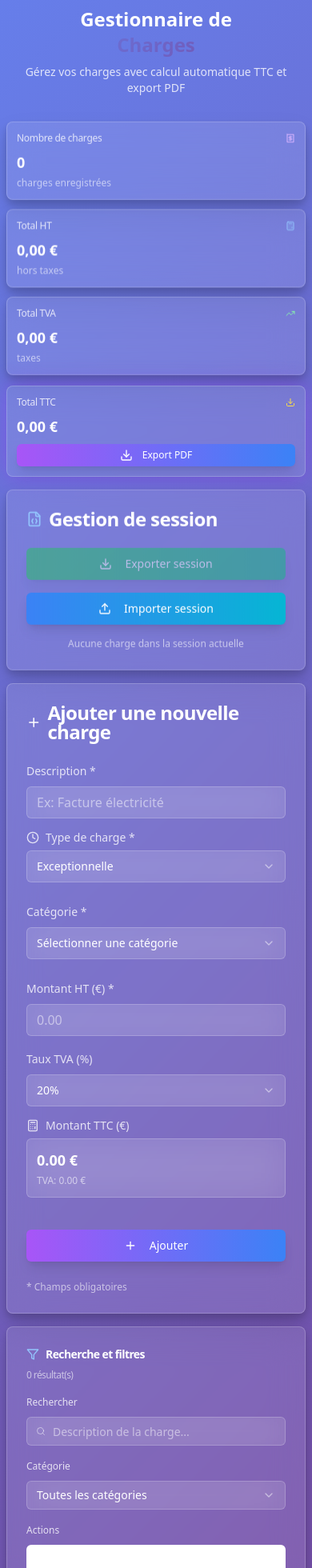
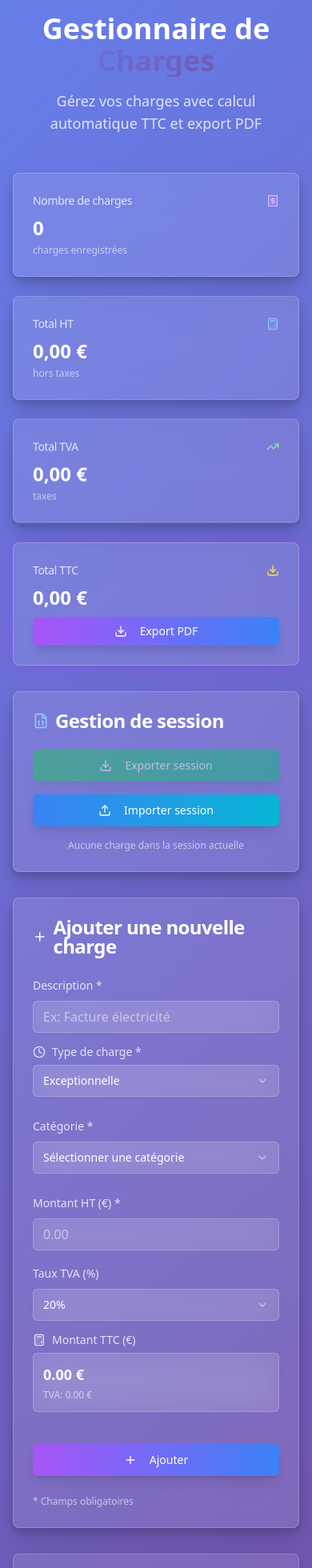
Before and after one commit to DIGITALPROSPECTIVE/charge-3d-wow, a React (Vite) app: page / in a window 390 px wide. Shown: the top 1960 px of the page at 80% size. Built offline with nearby package versions, Linux system fonts and the light colour scheme.

Commit message:
Reverted to commit 9342958bf541b8791e35340a63f0a10a30f87cfa

```diff
--- a/src/components/ChargeFilter.tsx
+++ b/src/components/ChargeFilter.tsx
@@ -24,40 +24,38 @@ const ChargeFilter: React.FC<ChargeFilterProps> = ({
   totalResults
 }) => {
   return (
-    <Card className="glass-card card-3d shadow-3d border-0 animate-slide-up mb-4 sm:mb-6">
-      <CardHeader className="pb-3 sm:pb-4">
-        <CardTitle className="text-white flex flex-col sm:flex-row sm:items-center gap-2">
-          <div className="flex items-center gap-2">
-            <Filter className="h-4 w-4 sm:h-5 sm:w-5 text-blue-300" />
-            <span className="text-sm sm:text-base">Recherche et filtres</span>
-          </div>
-          <span className="text-xs sm:text-sm font-normal text-white/60 sm:ml-auto">
+    <Card className="glass-card card-3d shadow-3d border-0 animate-slide-up mb-6">
+      <CardHeader>
+        <CardTitle className="text-white flex items-center gap-2">
+          <Filter className="h-5 w-5 text-blue-300" />
+          Recherche et filtres
+          <span className="text-sm font-normal text-white/60 ml-auto">
             {totalResults} résultat(s)
           </span>
         </CardTitle>
       </CardHeader>
-      <CardContent className="space-y-4">
-        <div className="grid grid-cols-1 sm:grid-cols-2 lg:grid-cols-3 gap-3 sm:gap-4">
+      <CardContent>
+        <div className="grid grid-cols-1 md:grid-cols-3 gap-4">
           <div className="space-y-2">
-            <label className="text-white/80 text-xs sm:text-sm">Rechercher</label>
+            <label className="text-white/80 text-sm">Rechercher</label>
             <div className="relative">
-              <Search className="absolute left-3 top-1/2 transform -translate-y-1/2 text-white/50 h-3 w-3 sm:h-4 sm:w-4" />
+              <Search className="absolute left-3 top-1/2 transform -translate-y-1/2 text-white/50 h-4 w-4" />
               <Input
                 value={searchTerm}
                 onChange={(e) => onSearchChange(e.target.value)}
                 placeholder="Description de la charge..."
-                className="glass-card border-white/20 text-white placeholder:text-white/50 focus:border-purple-400 pl-8 sm:pl-10 text-sm h-9 sm:h-10"
+                className="glass-card border-white/20 text-white placeholder:text-white/50 focus:border-purple-400 pl-10"
               />
             </div>
           </div>
 
           <div className="space-y-2">
-            <label className="text-white/80 text-xs sm:text-sm">Catégorie</label>
+            <label className="text-white/80 text-sm">Catégorie</label>
             <Select value={selectedCategory} onValueChange={onCategoryChange}>
-              <SelectTrigger className="glass-card border-white/20 text-white h-9 sm:h-10 text-sm">
+              <SelectTrigger className="glass-card border-white/20 text-white">
                 <SelectValue placeholder="Toutes les catégories" />
               </SelectTrigger>
-              <SelectContent className="glass-card border-white/20 z-50">
+              <SelectContent className="glass-card border-white/20">
                 <SelectItem value="all">Toutes les catégories</SelectItem>
                 <SelectItem value="energie">Énergie</SelectItem>
                 <SelectItem value="transport">Transport</SelectItem>
@@ -73,14 +71,14 @@ const ChargeFilter: React.FC<ChargeFilterProps> = ({
             </Select>
           </div>
 
-          <div className="space-y-2 sm:col-span-2 lg:col-span-1">
-            <label className="text-white/80 text-xs sm:text-sm">Actions</label>
+          <div className="space-y-2">
+            <label className="text-white/80 text-sm">Actions</label>
             <Button
               onClick={onClearFilters}
               variant="outline"
-              className="w-full border-white/20 text-white hover:bg-white/10 h-9 sm:h-10 text-sm"
+              className="w-full border-white/20 text-white hover:bg-white/10"
             >
-              <X className="w-3 h-3 sm:w-4 sm:h-4 mr-2" />
+              <X className="w-4 h-4 mr-2" />
               Effacer les filtres
             </Button>
           </div>
--- a/src/components/ChargeList.tsx
+++ b/src/components/ChargeList.tsx
@@ -21,10 +21,6 @@ const ChargeList: React.FC<ChargeListProps> = ({ charges, onEditCharge, onDelete
       'fournitures': 'bg-green-500/20 text-green-200 border-green-500/30',
       'services': 'bg-purple-500/20 text-purple-200 border-purple-500/30',
       'maintenance': 'bg-red-500/20 text-red-200 border-red-500/30',
-      'frais-de-bouche': 'bg-orange-500/20 text-orange-200 border-orange-500/30',
-      'hotel': 'bg-pink-500/20 text-pink-200 border-pink-500/30',
-      'airbnb': 'bg-cyan-500/20 text-cyan-200 border-cyan-500/30',
-      'frais-kilometriques': 'bg-indigo-500/20 text-indigo-200 border-indigo-500/30',
       'autre': 'bg-gray-500/20 text-gray-200 border-gray-500/30'
     };
     return colors[categorie as keyof typeof colors] || colors.autre;
@@ -33,11 +29,11 @@ const ChargeList: React.FC<ChargeListProps> = ({ charges, onEditCharge, onDelete
   if (charges.length === 0) {
     return (
       <Card className="glass-card card-3d shadow-3d border-0 animate-slide-up">
-        <CardContent className="flex flex-col items-center justify-center py-8 sm:py-12">
+        <CardContent className="flex flex-col items-center justify-center py-12">
           <div className="text-white/60 text-center">
-            <Tag className="w-8 h-8 sm:w-12 sm:h-12 mx-auto mb-3 sm:mb-4 opacity-50" />
-            <h3 className="text-base sm:text-lg font-medium mb-2">Aucune charge enregistrée</h3>
-            <p className="text-sm sm:text-base">Commencez par ajouter votre première charge</p>
+            <Tag className="w-12 h-12 mx-auto mb-4 opacity-50" />
+            <h3 className="text-lg font-medium mb-2">Aucune charge enregistrée</h3>
+            <p>Commencez par ajouter votre première charge</p>
           </div>
         </CardContent>
       </Card>
@@ -46,75 +42,66 @@ const ChargeList: React.FC<ChargeListProps> = ({ charges, onEditCharge, onDelete
 
   return (
     <Card className="glass-card card-3d shadow-3d border-0 animate-slide-up">
-      <CardHeader className="pb-3 sm:pb-4">
-        <CardTitle className="text-white flex items-center gap-2 text-base sm:text-lg">
-          <Tag className="w-4 h-4 sm:w-5 sm:h-5" />
+      <CardHeader>
+        <CardTitle className="text-white flex items-center gap-2">
+          <Tag className="w-5 h-5" />
           Liste des charges ({charges.length})
         </CardTitle>
       </CardHeader>
       <CardContent>
-        <div className="space-y-3 sm:space-y-4">
+        <div className="space-y-4">
           {charges.map((charge, index) => (
             <div
               key={charge.id}
-              className="glass-card border-white/10 p-3 sm:p-4 rounded-lg card-3d hover:shadow-lg transition-all duration-200 animate-slide-up"
+              className="glass-card border-white/10 p-4 rounded-lg card-3d hover:shadow-lg transition-all duration-200 animate-slide-up"
               style={{ animationDelay: `${index * 0.1}s` }}
             >
-              <div className="flex flex-col gap-3 sm:gap-4">
-                <div className="flex flex-col sm:flex-row sm:items-start justify-between gap-2 sm:gap-3">
-                  <div className="flex-1 min-w-0">
-                    <div className="flex flex-col sm:flex-row sm:items-start gap-2 sm:gap-3 mb-2">
-                      <div className="flex-1 min-w-0">
-                        <h3 className="font-medium text-white mb-1 text-sm sm:text-base break-words">{charge.description}</h3>
-                        <div className="flex items-center gap-2 text-xs sm:text-sm text-white/60">
-                          <Calendar className="w-3 h-3 sm:w-4 sm:h-4 flex-shrink-0" />
-                          <span className="truncate">{charge.dateCreation.toLocaleDateString('fr-FR')}</span>
+              <div className="flex flex-col md:flex-row md:items-center justify-between gap-4">
+                <div className="flex-1">
+                  <div className="flex items-start gap-3 mb-2">
+                    <div className="flex-1">
+                      <h3 className="font-medium text-white mb-1">{charge.description}</h3>
+                      <div className="flex items-center gap-2 text-sm text-white/60">
+                        <Calendar className="w-4 h-4" />
+                        {charge.dateCreation.toLocaleDateString('fr-FR')}
                       </div>
                     </div>
-                      <div className="flex flex-wrap gap-1 sm:gap-2">
-                        <Badge className={`${getCategoryColor(charge.categorie)} border text-xs`}>
+                    <Badge className={`${getCategoryColor(charge.categorie)} border`}>
                       {charge.categorie}
                     </Badge>
-                        <Badge variant="outline" className="border-white/20 text-white/80 text-xs">
-                          {charge.typeCharge}
-                        </Badge>
-                      </div>
-                    </div>
-                  </div>
                   </div>
 
-                <div className="grid grid-cols-2 sm:grid-cols-4 gap-2 sm:gap-4 text-xs sm:text-sm">
+                  <div className="grid grid-cols-2 md:grid-cols-4 gap-4 text-sm">
                     <div>
                       <span className="text-white/60">HT:</span>
-                    <div className="font-medium text-white truncate">{formatCurrency(charge.montantHT)}</div>
+                      <div className="font-medium text-white">{formatCurrency(charge.montantHT)}</div>
                     </div>
                     <div>
                       <span className="text-white/60">TVA ({charge.tauxTVA}%):</span>
-                    <div className="font-medium text-white truncate">{formatCurrency(charge.montantTVA)}</div>
+                      <div className="font-medium text-white">{formatCurrency(charge.montantTVA)}</div>
                     </div>
                     <div>
                       <span className="text-white/60">TTC:</span>
-                    <div className="font-semibold text-white text-sm sm:text-lg truncate">{formatCurrency(charge.montantTTC)}</div>
+                      <div className="font-semibold text-white text-lg">{formatCurrency(charge.montantTTC)}</div>
                     </div>
-                  <div className="flex gap-1 sm:gap-2 col-span-2 sm:col-span-1 sm:justify-end">
+                    <div className="flex gap-2 md:justify-end">
                       <Button
                         size="sm"
                         variant="outline"
                         onClick={() => onEditCharge(charge)}
-                      className="border-white/20 text-white hover:bg-white/10 hover:scale-105 transition-transform duration-200 h-7 sm:h-8 px-2 sm:px-3 flex-1 sm:flex-none"
+                        className="border-white/20 text-white hover:bg-white/10 hover:scale-105 transition-transform duration-200"
                       >
-                      <Edit className="w-3 h-3 sm:w-4 sm:h-4" />
-                      <span className="ml-1 sm:hidden">Modifier</span>
+                        <Edit className="w-4 h-4" />
                       </Button>
                       <Button
                         size="sm"
                         variant="outline"
                         onClick={() => onDeleteCharge(charge.id)}
-                      className="border-red-500/20 text-red-300 hover:bg-red-500/10 hover:scale-105 transition-transform duration-200 h-7 sm:h-8 px-2 sm:px-3 flex-1 sm:flex-none"
+                        className="border-red-500/20 text-red-300 hover:bg-red-500/10 hover:scale-105 transition-transform duration-200"
                       >
-                      <Trash2 className="w-3 h-3 sm:w-4 sm:h-4" />
-                      <span className="ml-1 sm:hidden">Supprimer</span>
+                        <Trash2 className="w-4 h-4" />
                       </Button>
+                    </div>
                   </div>
                 </div>
               </div>
--- a/src/components/ChargeManager.tsx
+++ b/src/components/ChargeManager.tsx
@@ -1,4 +1,3 @@
-
 import React, { useState, useEffect, useMemo } from 'react';
 import { Charge } from '../types/charge';
 import { calculateSummary } from '../utils/chargeUtils';
@@ -120,15 +119,15 @@ const ChargeManager: React.FC = () => {
   const summary = calculateSummary(charges);
 
   return (
-    <div className="min-h-screen p-2 sm:p-4 md:p-6 lg:p-8">
-      <div className="max-w-7xl mx-auto space-y-4 sm:space-y-6 lg:space-y-8">
+    <div className="min-h-screen p-4 md:p-8">
+      <div className="max-w-7xl mx-auto space-y-8">
         {/* En-tête avec titre */}
-        <div className="text-center mb-8 sm:mb-12">
-          <h1 className="text-2xl sm:text-4xl md:text-5xl lg:text-6xl font-bold text-white mb-2 sm:mb-4 animate-slide-up px-2">
+        <div className="text-center mb-12">
+          <h1 className="text-4xl md:text-6xl font-bold text-white mb-4 animate-slide-up">
             Gestionnaire de
-            <span className="text-gradient block sm:inline"> Charges</span>
+            <span className="text-gradient block md:inline"> Charges</span>
           </h1>
-          <p className="text-white/80 text-sm sm:text-base md:text-lg lg:text-xl animate-slide-up px-4" style={{ animationDelay: '0.2s' }}>
+          <p className="text-white/80 text-lg md:text-xl animate-slide-up" style={{ animationDelay: '0.2s' }}>
             Gérez vos charges avec calcul automatique TTC et export PDF
           </p>
         </div>
--- a/src/components/ChargeSummary.tsx
+++ b/src/components/ChargeSummary.tsx
@@ -21,16 +21,16 @@ const ChargeSummaryComponent: React.FC<ChargeSummaryProps> = ({ summary, charges
   };
 
   return (
-    <div className="grid grid-cols-1 sm:grid-cols-2 lg:grid-cols-4 gap-3 sm:gap-4 lg:gap-6 mb-4 sm:mb-6 lg:mb-8">
+    <div className="grid grid-cols-1 md:grid-cols-2 lg:grid-cols-4 gap-6 mb-8">
       <Card className="glass-card card-3d shadow-3d border-0 animate-float">
-        <CardHeader className="flex flex-row items-center justify-between space-y-0 pb-2 px-3 sm:px-4 pt-3 sm:pt-4">
-          <CardTitle className="text-xs sm:text-sm font-medium text-white/80">
+        <CardHeader className="flex flex-row items-center justify-between space-y-0 pb-2">
+          <CardTitle className="text-sm font-medium text-white/80">
             Nombre de charges
           </CardTitle>
-          <Receipt className="h-3 w-3 sm:h-4 sm:w-4 text-purple-300" />
+          <Receipt className="h-4 w-4 text-purple-300" />
         </CardHeader>
-        <CardContent className="px-3 sm:px-4 pb-3 sm:pb-4">
-          <div className="text-lg sm:text-xl lg:text-2xl font-bold text-white">{summary.nombreCharges}</div>
+        <CardContent>
+          <div className="text-2xl font-bold text-white">{summary.nombreCharges}</div>
           <p className="text-xs text-white/60 mt-1">
             charges enregistrées
           </p>
@@ -38,14 +38,14 @@ const ChargeSummaryComponent: React.FC<ChargeSummaryProps> = ({ summary, charges
       </Card>
 
       <Card className="glass-card card-3d shadow-3d border-0 animate-float" style={{ animationDelay: '0.1s' }}>
-        <CardHeader className="flex flex-row items-center justify-between space-y-0 pb-2 px-3 sm:px-4 pt-3 sm:pt-4">
-          <CardTitle className="text-xs sm:text-sm font-medium text-white/80">
+        <CardHeader className="flex flex-row items-center justify-between space-y-0 pb-2">
+          <CardTitle className="text-sm font-medium text-white/80">
             Total HT
           </CardTitle>
-          <Calculator className="h-3 w-3 sm:h-4 sm:w-4 text-blue-300" />
+          <Calculator className="h-4 w-4 text-blue-300" />
         </CardHeader>
-        <CardContent className="px-3 sm:px-4 pb-3 sm:pb-4">
-          <div className="text-lg sm:text-xl lg:text-2xl font-bold text-white">{formatCurrency(summary.totalHT)}</div>
+        <CardContent>
+          <div className="text-2xl font-bold text-white">{formatCurrency(summary.totalHT)}</div>
           <p className="text-xs text-white/60 mt-1">
             hors taxes
           </p>
@@ -53,14 +53,14 @@ const ChargeSummaryComponent: React.FC<ChargeSummaryProps> = ({ summary, charges
       </Card>
 
       <Card className="glass-card card-3d shadow-3d border-0 animate-float" style={{ animationDelay: '0.2s' }}>
-        <CardHeader className="flex flex-row items-center justify-between space-y-0 pb-2 px-3 sm:px-4 pt-3 sm:pt-4">
-          <CardTitle className="text-xs sm:text-sm font-medium text-white/80">
+        <CardHeader className="flex flex-row items-center justify-between space-y-0 pb-2">
+          <CardTitle className="text-sm font-medium text-white/80">
             Total TVA
           </CardTitle>
-          <TrendingUp className="h-3 w-3 sm:h-4 sm:w-4 text-green-300" />
+          <TrendingUp className="h-4 w-4 text-green-300" />
         </CardHeader>
-        <CardContent className="px-3 sm:px-4 pb-3 sm:pb-4">
-          <div className="text-lg sm:text-xl lg:text-2xl font-bold text-white">{formatCurrency(summary.totalTVA)}</div>
+        <CardContent>
+          <div className="text-2xl font-bold text-white">{formatCurrency(summary.totalTVA)}</div>
           <p className="text-xs text-white/60 mt-1">
             taxes
           </p>
@@ -68,20 +68,20 @@ const ChargeSummaryComponent: React.FC<ChargeSummaryProps> = ({ summary, charges
       </Card>
 
       <Card className="glass-card card-3d shadow-3d border-0 animate-float animate-glow" style={{ animationDelay: '0.3s' }}>
-        <CardHeader className="flex flex-row items-center justify-between space-y-0 pb-2 px-3 sm:px-4 pt-3 sm:pt-4">
-          <CardTitle className="text-xs sm:text-sm font-medium text-white/80">
+        <CardHeader className="flex flex-row items-center justify-between space-y-0 pb-2">
+          <CardTitle className="text-sm font-medium text-white/80">
             Total TTC
           </CardTitle>
-          <Download className="h-3 w-3 sm:h-4 sm:w-4 text-yellow-300" />
+          <Download className="h-4 w-4 text-yellow-300" />
         </CardHeader>
-        <CardContent className="px-3 sm:px-4 pb-3 sm:pb-4">
-          <div className="text-lg sm:text-xl lg:text-2xl font-bold text-white">{formatCurrency(summary.totalTTC)}</div>
+        <CardContent>
+          <div className="text-2xl font-bold text-white">{formatCurrency(summary.totalTTC)}</div>
           <Button
             onClick={handleExportPDF}
             size="sm"
-            className="mt-2 w-full bg-gradient-to-r from-purple-500 to-blue-500 hover:from-purple-600 hover:to-blue-600 text-white border-0 shadow-lg hover:shadow-xl transform hover:scale-105 transition-all duration-200 text-xs sm:text-sm h-7 sm:h-8"
+            className="mt-2 w-full bg-gradient-to-r from-purple-500 to-blue-500 hover:from-purple-600 hover:to-blue-600 text-white border-0 shadow-lg hover:shadow-xl transform hover:scale-105 transition-all duration-200"
           >
-            <Download className="w-3 h-3 sm:w-4 sm:h-4 mr-1 sm:mr-2" />
+            <Download className="w-4 h-4 mr-2" />
             Export PDF
           </Button>
         </CardContent>
```
Lines whose indentation alone changed are shown as unchanged.
